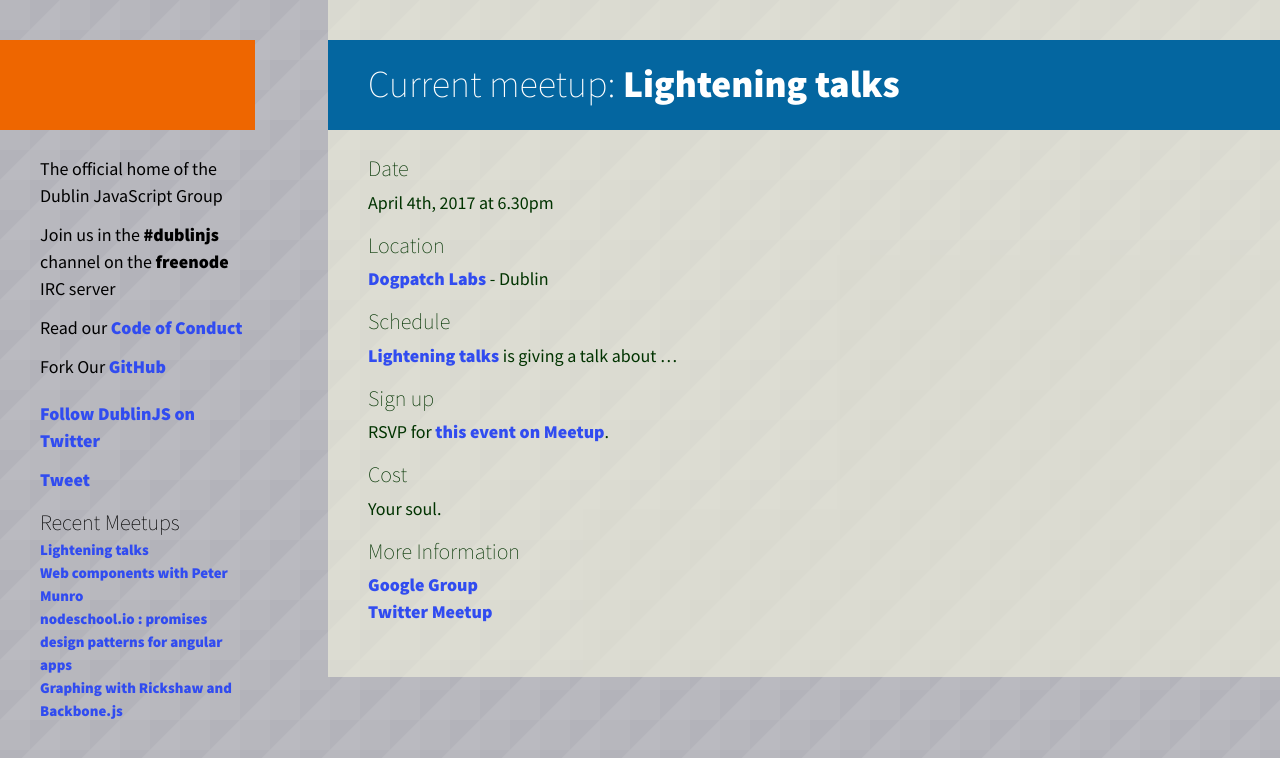
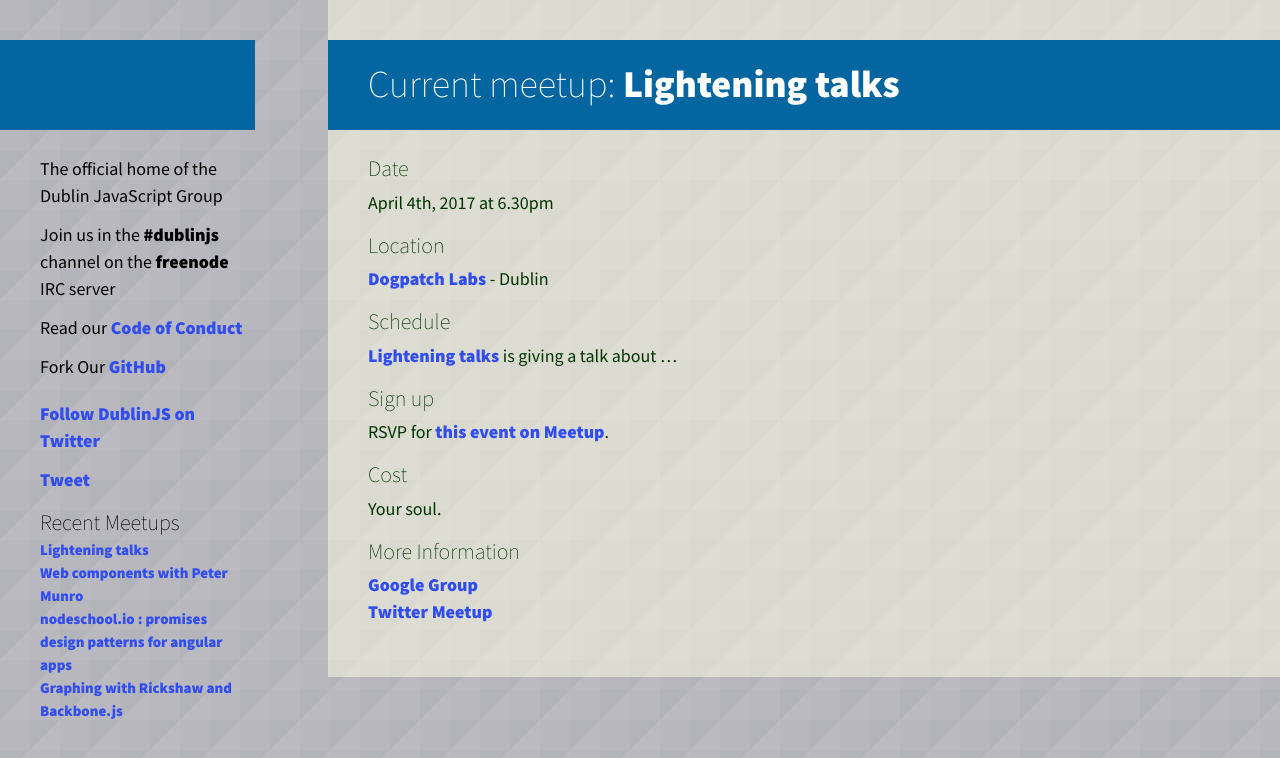
Before and after one commit to dublinjs/dublinjs.github.com, a Jekyll site: the page built from index.html, in a window 1280 px wide. Shown: the top 758 px of the page. Built offline with Jekyll 4.4.1, drawn with Linux system fonts in a browser that asks for light colours; comment, search, counter and statistics services are not loaded.

Commit message:
:coffee: logo :cake:

```diff
--- a/css/styles.css
+++ b/css/styles.css
@@ -37,7 +37,7 @@
 h1.logo {
   font-weight: 200;
   margin-right: 0;
-  background-color: #ee6600;
+  /*background-color: #ee6600;*/
   background-repeat:no-repeat;
    z-index: 0;
 }
```
